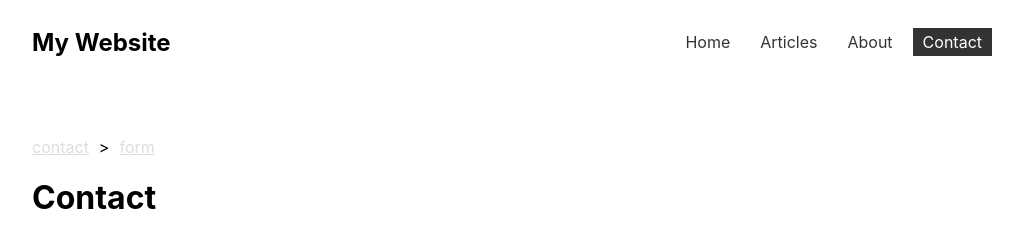
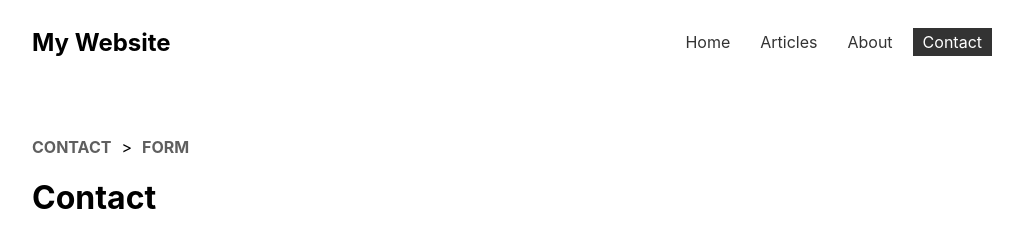
Before and after one commit to shahbozshirinboyev/react-router-dom, a React (Vite) app: page /contact/form in a window 1280 px wide. Shown: the top 227 px of the page, without its empty margins (128-1151 px from the left). Built offline with nearby package versions, Linux system fonts and the light colour scheme.

Commit message:
Use New Routes Object version

```diff
--- a/src/App.css
+++ b/src/App.css
@@ -136,5 +136,8 @@ img {
   display: none;
 }
 .breadcrumbs .crumb a {
-  color: #ddd;
+  color: #5f5f5f;
+  text-decoration: none;
+  text-transform: uppercase;
+  font-weight: bold;
 }
--- a/src/App.jsx
+++ b/src/App.jsx
@@ -1,62 +1,82 @@
-import './App.css'
+import "./App.css";
 
 // react-router-dom version v6
 // import { BrowserRouter, Routes, Route, NavLink } from 'react-router-dom'
 
 // react-router-dom version v6.12
 import {
-  createBrowserRouter,          // BrowserRouter,
-  createRoutesFromElements,    // Routes,
-  RouterProvider,              // Route,
-  Route
-} from 'react-router-dom'
+  createBrowserRouter,
+  RouterProvider
+} from "react-router-dom";
 
 // layout
-import RootLayout from './layout/RootLayout'
-import ArticlesDetasil from './pages/articles/ArticlesDetasil'
+import RootLayout from "./layout/RootLayout";
+import ArticlesDetasil from "./pages/articles/ArticlesDetasil";
 
 // pages
-import Home from './pages/Home'
-import About from './pages/About'
-import Faq from './pages/help/Faq'
-import Form from './pages/help/Form'
-import ContactLayout from './layout/ContactLayout'
-import PageNotFound from './pages/PageNotFound'
-import ArticlesLayout from './layout/ArticlesLayout'
-import Articles from './pages/articles/Articles'
+import Home from "./pages/Home";
+import About from "./pages/About";
+import Faq from "./pages/help/Faq";
+import Form from "./pages/help/Form";
+import ContactLayout from "./layout/ContactLayout";
+import PageNotFound from "./pages/PageNotFound";
+import ArticlesLayout from "./layout/ArticlesLayout";
+import Articles from "./pages/articles/Articles";
 
 function App() {
-
   const routes = createBrowserRouter(
-    createRoutesFromElements(
-      <Route path='/' element={<RootLayout />} >
-
-        <Route index element={<Home />} />
-        <Route path='about' element={<About />} />
-
-        <Route path='contact' element={<ContactLayout />}>
-          <Route path='form' element={<Form />} />
-          <Route path='faq' element={<Faq />} />
-        </Route>
-
-        <Route path='articles' element={<ArticlesLayout />}>
-          <Route index element={<Articles />} />
-          <Route path=':id' element={<ArticlesDetasil />} />
-        </Route>
-
-        // PageNotFound
-        <Route path='*' element={<PageNotFound />} />
-
-      </Route>
-    )
-  )
-
+    [
+      {
+        path: '/',
+        element: <RootLayout />,
+        errorElement: <PageNotFound />,
+        children: [
+          {
+            index: true,
+            element: <Home />
+          },
+          {
+            path: 'about',
+            element: <About />
+          },
+          {
+            path: 'articles',
+            element: <ArticlesLayout />,
+            children: [
+              {
+                index: true,
+                element: <Articles />
+              },
+              {
+                path: ':id',
+                element: <ArticlesDetasil />
+              }
+            ]
+          },
+          {
+            path: 'contact',
+            element: <ContactLayout />,
+            children: [
+              {
+                path: 'faq',
+                element: <Faq />
+              },
+              {
+                path: 'form',
+                element: <Form />
+              }
+            ]
+          }
+        ]
+      }
+    ]
+  );
 
   return (
-    <div className='App'>
+    <div className="App">
       <RouterProvider router={routes} />
     </div>
-  )
+  );
 }
 
-export default App
+export default App;
--- a/src/components/BreadCrumps.jsx
+++ b/src/components/BreadCrumps.jsx
@@ -12,7 +12,7 @@ function BreadCrumps() {
       currentLink.push(`/${crumb}`);
       return (
         <div className="crumb" key={crumb}>
-          <Link to={currentLink.join('')} >{crumb}</Link>
+          <Link to={currentLink.join("")}>{crumb}</Link>
         </div>
       );
     });
```
